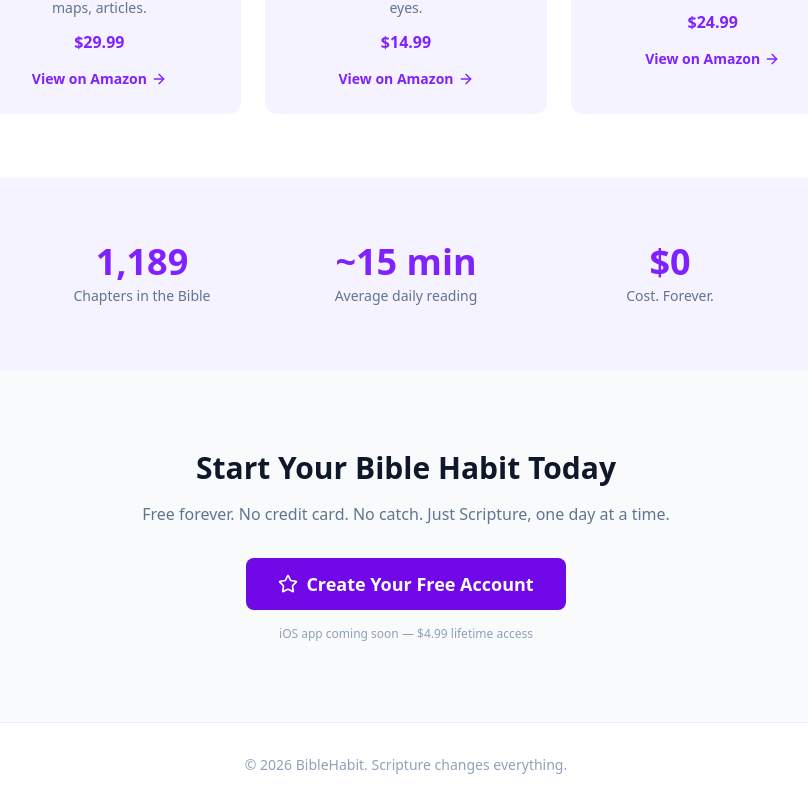
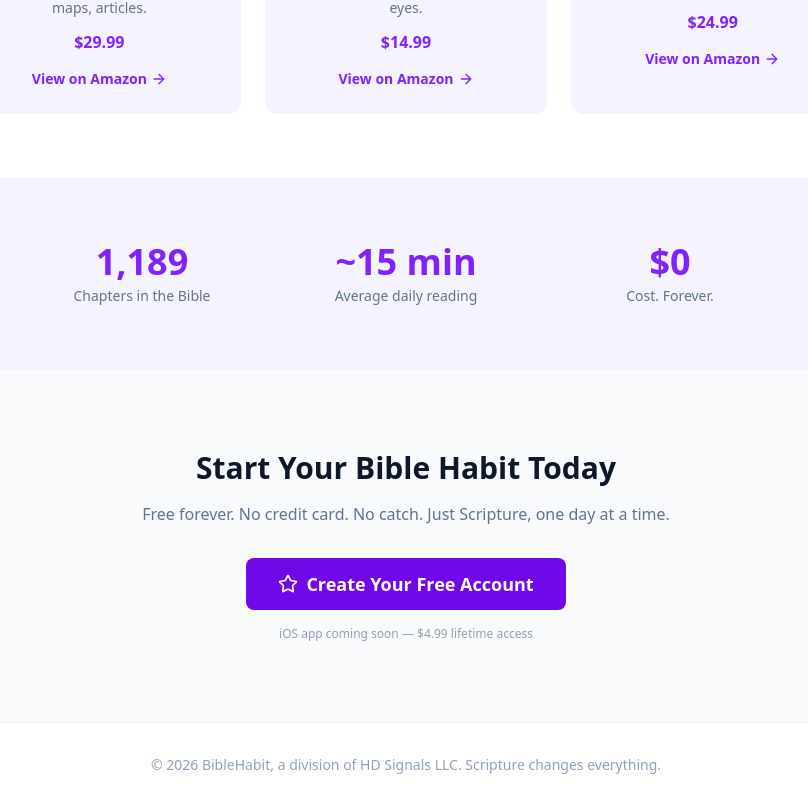
Before and after one commit to forrestwebber/biblehabit, a Next.js app: page / in a window 1280 px wide. Shown: the part 3627-4434 px from the top of the page, without its empty margins (234-1042 px from the left). Built offline with nearby package versions, Linux system fonts and the light colour scheme.

Commit message:
footer: add HD Signals LLC

```diff
--- a/src/app/page.tsx
+++ b/src/app/page.tsx
@@ -295,7 +295,7 @@
 
       {/* Footer */}
       <footer className="bg-white border-t border-violet-100 py-8 px-6 text-center text-slate-400 text-sm">
-        <p>&copy; {new Date().getFullYear()} BibleHabit. Scripture changes everything.</p>
+        <p>&copy; {new Date().getFullYear()} BibleHabit, a division of HD Signals LLC. Scripture changes everything.</p>
       </footer>
     </div>
   );
--- a/src/app/plans/page.tsx
+++ b/src/app/plans/page.tsx
@@ -46,7 +46,7 @@
       </section>
 
       <footer className="bg-white border-t border-violet-100 py-8 px-6 text-center text-slate-400 text-sm">
-        <p>&copy; {new Date().getFullYear()} BibleHabit. Scripture changes everything.</p>
+        <p>&copy; {new Date().getFullYear()} BibleHabit, a division of HD Signals LLC. Scripture changes everything.</p>
       </footer>
     </div>
   );
```
